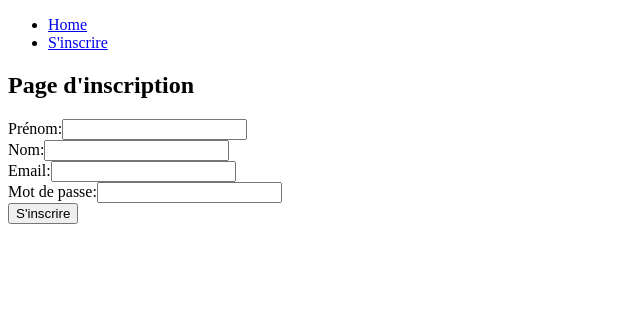
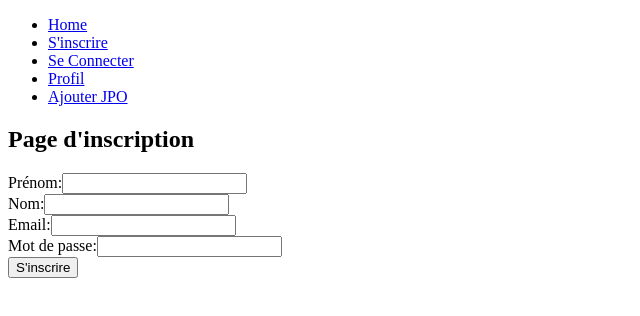
Before and after one commit to jeremy-gregoire/jpo-connect, a React (Vite) app in the folder app/: page /register in a window 1280 px wide. Shown: the top 316 px of the page, without its empty margins (0-640 px from the left). Built offline with nearby package versions, Linux system fonts and the light colour scheme.

Commit message:
add some link in home / nav

```diff
--- a/app/src/App.tsx
+++ b/app/src/App.tsx
@@ -12,6 +12,15 @@ export default function App() {
           <li>
             <Link to="/register">S'inscrire</Link>
           </li>
+          <li>
+            <Link to="/">Se Connecter</Link>
+          </li>
+          <li>
+            <Link to="/">Profil</Link>
+          </li>
+          <li>
+            <Link to="/">Ajouter JPO</Link>
+          </li>
         </ul>
       </nav>
       <Routes>
```
